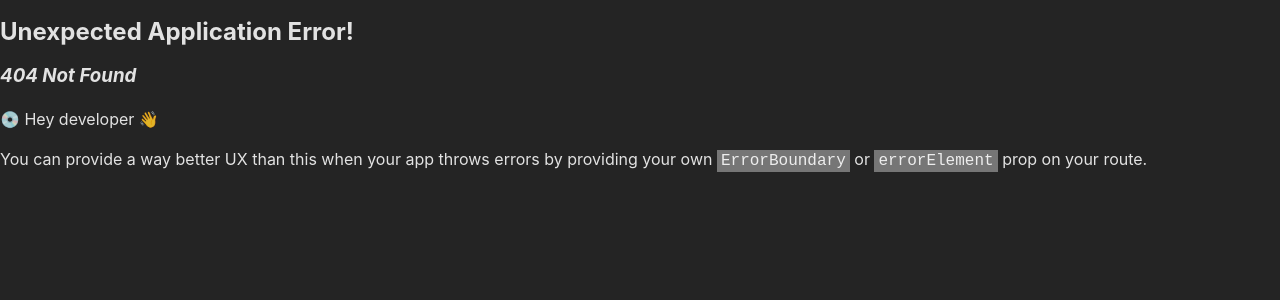
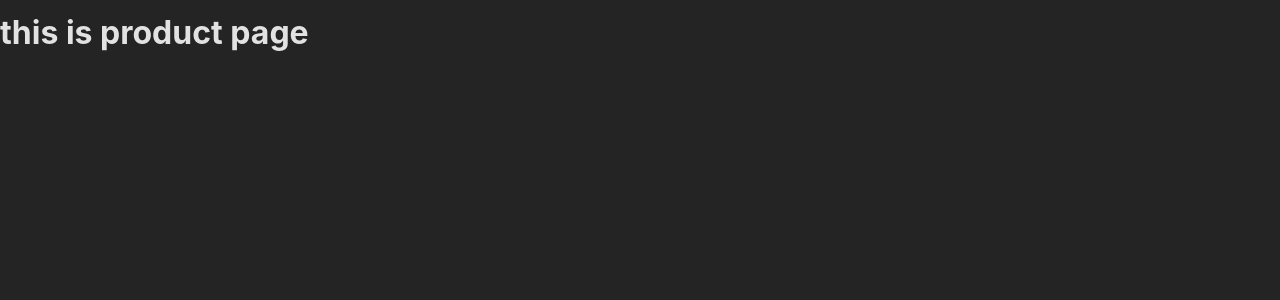
Before and after one commit to Shivam24S/React-Router-Dom, a React (Vite) app: page /products in a window 1280 px wide. Before the commit this address had no page. Shown: the top 300 px of the page. Built offline with nearby package versions, Linux system fonts and the light colour scheme.

Commit message:
adding multiple  pages

```diff
--- a/src/App.jsx
+++ b/src/App.jsx
@@ -1,7 +1,11 @@
 import { createBrowserRouter, RouterProvider } from "react-router-dom";
 import HomePage from "./component/HomePage";
+import Product from "./component/Product";
 
-const router = createBrowserRouter([{ path: "/", element: <HomePage /> }]);
+const router = createBrowserRouter([
+  { path: "/", element: <HomePage /> },
+  { path: "/products", element: <Product /> },
+]);
 
 const App = () => {
   return (
--- /dev/null
+++ b/src/component/Product.jsx
@@ -0,0 +1,8 @@
+const Product = () => {
+  return (
+    <>
+      <h1>this is product page</h1>
+    </>
+  );
+};
+export default Product;
```
